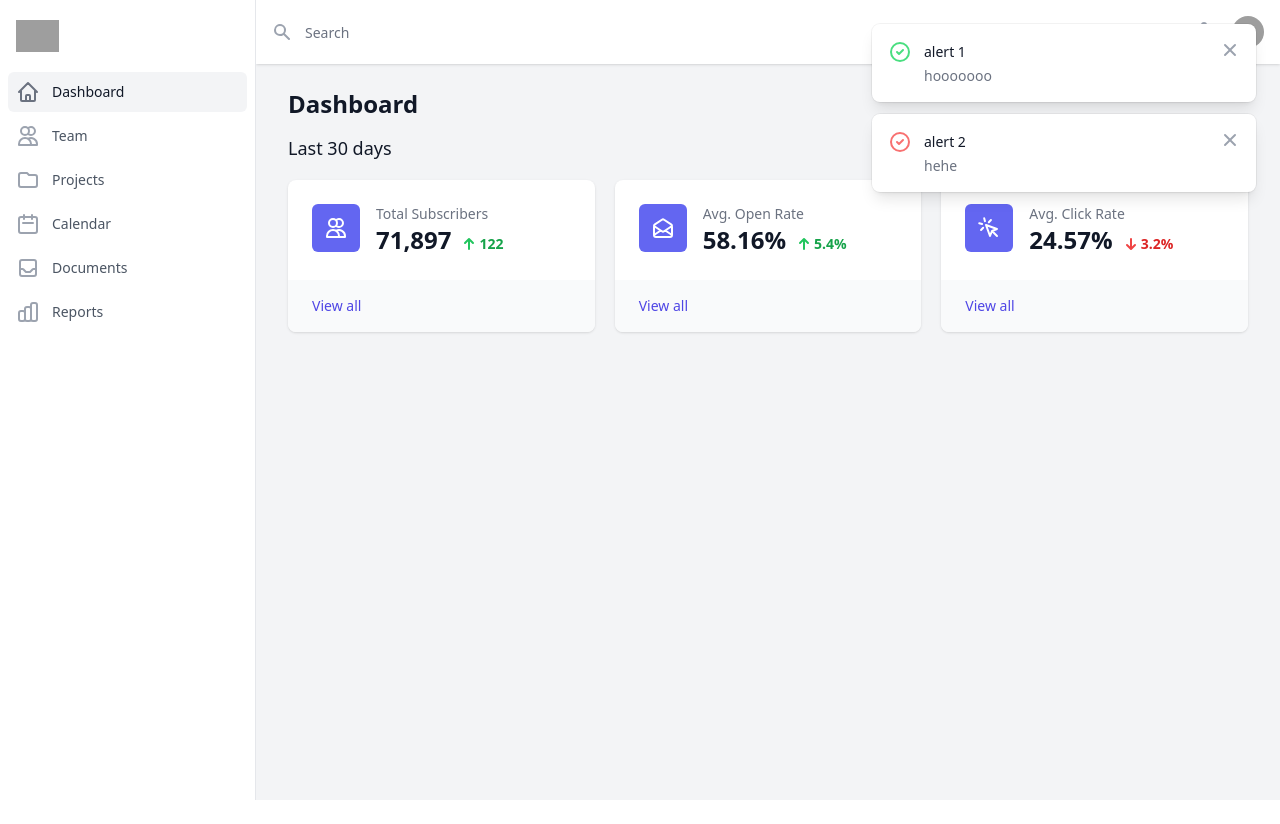
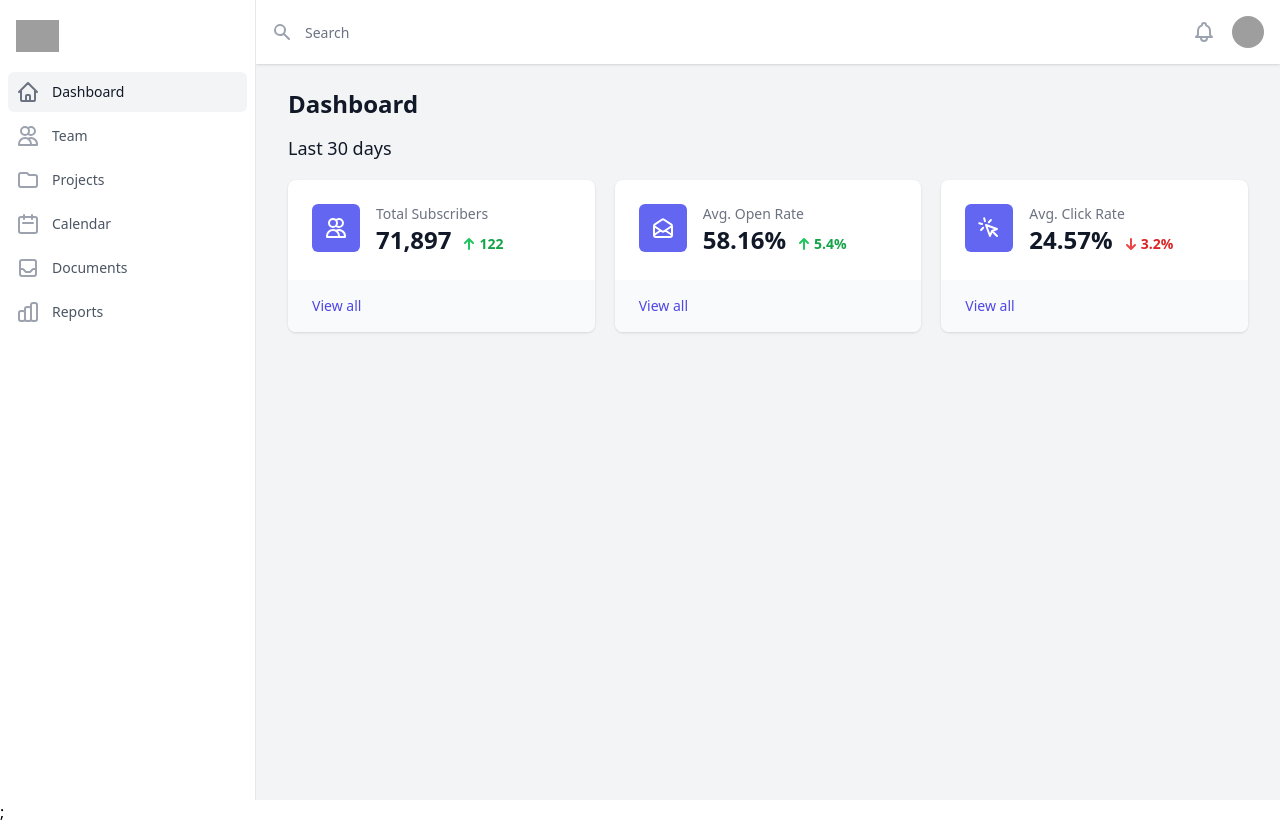
Before and after one commit to zettabyte918/tailwind-nextjs-testing, a Next.js app: page / in a window 1280 px wide. Before the commit the page ends 800 px from the top, so only its background shows below. Built offline with nearby package versions, Linux system fonts and the light colour scheme; grey boxes are pictures that could not be loaded.

Commit message:
refactoring

```diff
--- a/package.json
+++ b/package.json
@@ -13,7 +13,8 @@
     "@tailwindcss/forms": "^0.4.0",
     "next": "12.0.7",
     "react": "17.0.2",
-    "react-dom": "17.0.2"
+    "react-dom": "17.0.2",
+    "uuidv4": "^6.2.12"
   },
   "devDependencies": {
     "autoprefixer": "^10.4.0",
--- /dev/null
+++ b/src/components/Notification/generate.js
@@ -0,0 +1,34 @@
+import { CheckCircleIcon, ExclamationIcon } from "@heroicons/react/outline";
+import { classNames } from "../../utils";
+
+const generateBackgroundColor = (type) => {
+  switch (type) {
+    case "DANGER":
+      return "text-red-400";
+    case "SUCCESS":
+      return "text-green-400";
+    default:
+      return;
+  }
+};
+
+export const generateIcon = (type) => {
+  switch (type) {
+    case "DANGER":
+      return (
+        <ExclamationIcon
+          className={classNames(generateBackgroundColor(type), "h-6 w-6")}
+          aria-hidden="true"
+        />
+      );
+    case "SUCCESS":
+      return (
+        <CheckCircleIcon
+          className={classNames(generateBackgroundColor(type), "h-6 w-6")}
+          aria-hidden="true"
+        />
+      );
+    default:
+      return;
+  }
+};
--- a/src/components/Notification/notification.js
+++ b/src/components/Notification/notification.js
@@ -1,42 +1,11 @@
-import { Fragment, useState } from "react";
+import { Fragment } from "react";
+import { useNotification } from "../../context/notification";
 import { Transition } from "@headlessui/react";
-import { CheckCircleIcon } from "@heroicons/react/outline";
 import { XIcon } from "@heroicons/react/solid";
-import { classNames } from "../../utils";
+import { generateIcon } from "./generate";
 
 export function Notification() {
-  const [notification, setNotification] = useState([
-    {
-      id: "a",
-      show: true,
-      type: "success",
-      header: "alert 1",
-      content: "hooooooo",
-    },
-    {
-      id: "a",
-      show: true,
-      type: "error",
-      header: "alert 2 ",
-      content: "hehe",
-    },
-  ]);
-
-  const addNotification = (index) => {
-    notification.push({
-      id: "a",
-      show: true,
-      type: "error",
-      header: "alert 2 ",
-      content: "hehe",
-    });
-    setNotification([...notification]);
-  };
-
-  const hideNotification = (index) => {
-    notification[index].show = false;
-    setNotification([...notification]);
-  };
+  const { state, deleteNotification } = useNotification();
 
   return (
     <>
@@ -47,11 +16,11 @@ export function Notification() {
       >
         <div className="w-full flex flex-col items-center space-y-3 sm:items-end">
           {/* Notification panel, dynamically insert this into the live region when it needs to be displayed */}
-          {notification.map((notif, index) => (
+          {state.map((notification) => (
             <Transition
-              show={notif.show}
+              show={notification.show}
               as={Fragment}
-              key={index}
+              key={notification.id}
               enter="transform ease-out duration-300 transition"
               enterFrom="translate-y-2 opacity-0 sm:translate-y-0 sm:translate-x-2"
               enterTo="translate-y-0 opacity-100 sm:translate-x-0"
@@ -59,36 +28,25 @@ export function Notification() {
               leaveFrom="opacity-100"
               leaveTo="opacity-0"
             >
-              <div
-                id={notif.id}
-                className="transition-all max-w-sm w-full bg-white shadow-lg rounded-lg pointer-events-auto ring-1 ring-black ring-opacity-5 overflow-hidden"
-              >
+              <div className="max-w-sm w-full bg-white shadow-lg rounded-lg pointer-events-auto ring-1 ring-black ring-opacity-5 overflow-hidden">
                 <div className="p-4">
                   <div className="flex items-start">
                     <div className="flex-shrink-0">
-                      <CheckCircleIcon
-                        className={classNames(
-                          notif.type === "success"
-                            ? "text-green-400"
-                            : "text-red-400",
-                          "h-6 w-6"
-                        )}
-                        aria-hidden="true"
-                      />
+                      {generateIcon(notification.type)}
                     </div>
                     <div className="ml-3 w-0 flex-1 pt-0.5">
                       <p className="text-sm font-medium text-gray-900">
-                        {notif.header}
+                        {notification.header}
                       </p>
                       <p className="mt-1 text-sm text-gray-500">
-                        {notif.content}
+                        {notification.content}
                       </p>
                     </div>
                     <div className="ml-4 flex-shrink-0 flex">
                       <button
                         className="bg-white rounded-md inline-flex text-gray-400 hover:text-gray-500 focus:outline-none focus:ring-2 focus:ring-offset-2 focus:ring-gray-300"
                         onClick={() => {
-                          hideNotification(index);
+                          deleteNotification(notification.id);
                         }}
                       >
                         <span className="sr-only">Close</span>
--- a/src/components/stats/stats.js
+++ b/src/components/stats/stats.js
@@ -6,6 +6,7 @@ import {
   UsersIcon,
 } from "@heroicons/react/outline";
 import { classNames } from "../../utils";
+import { useNotification } from "../../context/notification";
 
 const stats = [
   {
@@ -35,6 +36,8 @@ const stats = [
 ];
 
 export function Stats() {
+  const { state, addNotification } = useNotification();
+
   return (
     <div>
       <h3 className="text-lg leading-6 font-medium text-gray-900">
@@ -88,6 +91,9 @@ export function Stats() {
               <div className="absolute bottom-0 inset-x-0 bg-gray-50 px-4 py-4 sm:px-6">
                 <div className="text-sm">
                   <a
+                    onClick={() =>
+                      addNotification("DANGER", "SUCCESS", "SUCCESS")
+                    }
                     href="#"
                     className="font-medium text-indigo-600 hover:text-indigo-500"
                   >
--- /dev/null
+++ b/src/context/notification/index.js
@@ -0,0 +1 @@
+export { useNotification } from "./notifContext";
--- /dev/null
+++ b/src/context/notification/notifContext.js
@@ -0,0 +1,40 @@
+import React, { createContext, useContext, useReducer } from "react";
+import { Reducer } from "./reducer";
+import { v4 as uuidv4 } from "uuid";
+
+export const ToastContext = createContext();
+
+export const ToastContextProvider = ({ children }) => {
+  const [state, dispatch] = useReducer(Reducer, []);
+
+  const addNotification = (type, header, content) => {
+    dispatch({
+      type: "ADD_NOTIFICATION",
+      payload: {
+        id: uuidv4(),
+        show: true,
+        type,
+        header,
+        content,
+      },
+    });
+  };
+
+  const deleteNotification = (id) => {
+    dispatch({
+      type: "DELETE_NOTIFICATION",
+      payload: id,
+    });
+  };
+  return (
+    <ToastContext.Provider
+      value={{ state, addNotification, deleteNotification }}
+    >
+      {children}
+    </ToastContext.Provider>
+  );
+};
+
+export function useNotification() {
+  return useContext(ToastContext);
+}
--- /dev/null
+++ b/src/context/notification/reducer.js
@@ -0,0 +1,10 @@
+export const Reducer = (state, action) => {
+  switch (action.type) {
+    case "ADD_NOTIFICATION":
+      return [...state, action.payload];
+    case "DELETE_NOTIFICATION":
+      return state.filter((notification) => notification.id !== action.payload);
+    default:
+      return state;
+  }
+};
--- a/src/pages/_app.js
+++ b/src/pages/_app.js
@@ -1,7 +1,12 @@
-import '../styles/globals.css'
+import "../styles/globals.css";
+import { ToastContextProvider } from "../context/notification/notifContext";
 
 function MyApp({ Component, pageProps }) {
-  return <Component {...pageProps} />
+  return (
+    <ToastContextProvider>
+      <Component {...pageProps} />;
+    </ToastContextProvider>
+  );
 }
 
-export default MyApp
+export default MyApp;
```
Also changed, not shown: 1 other file (tests, documents, lock files or other folders).
